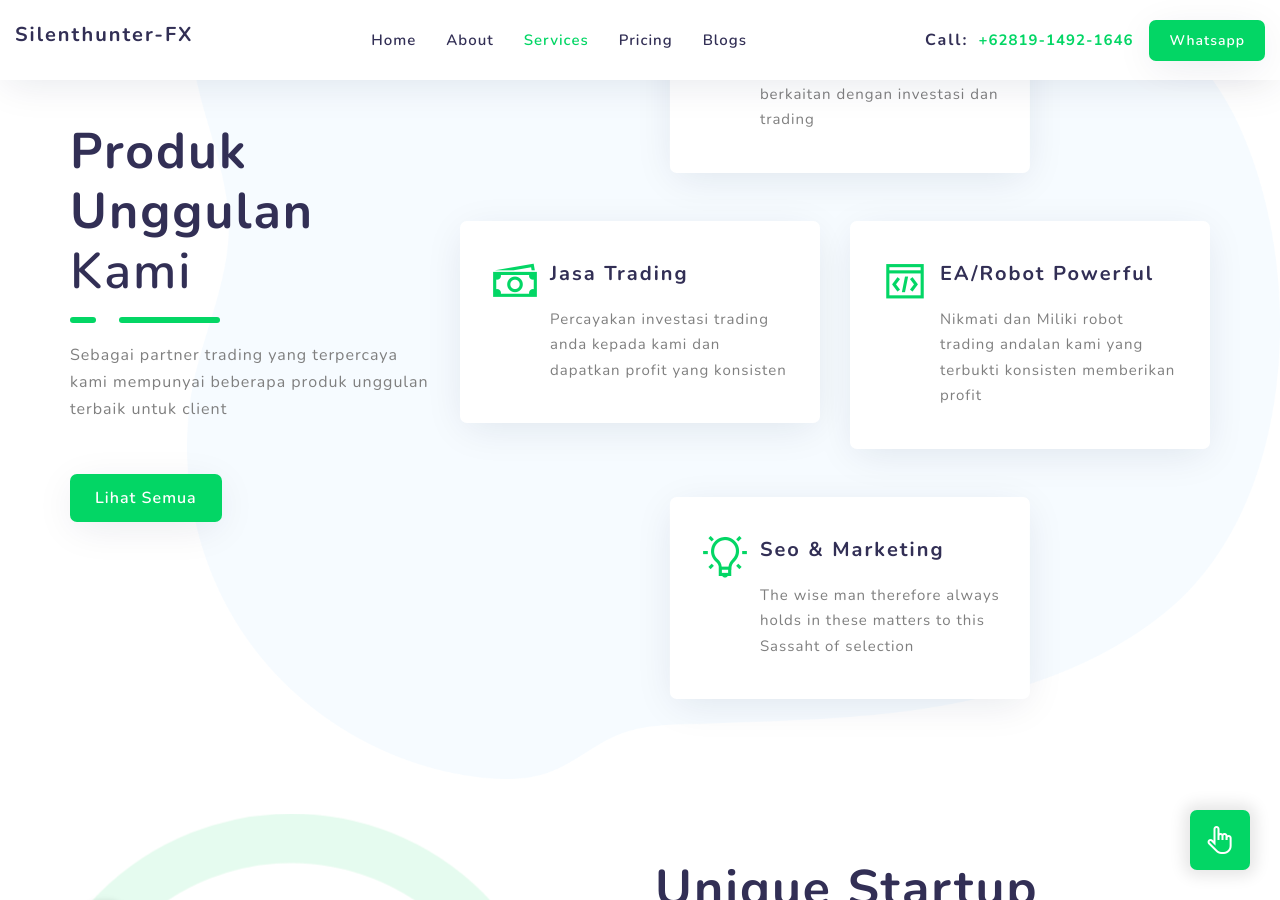
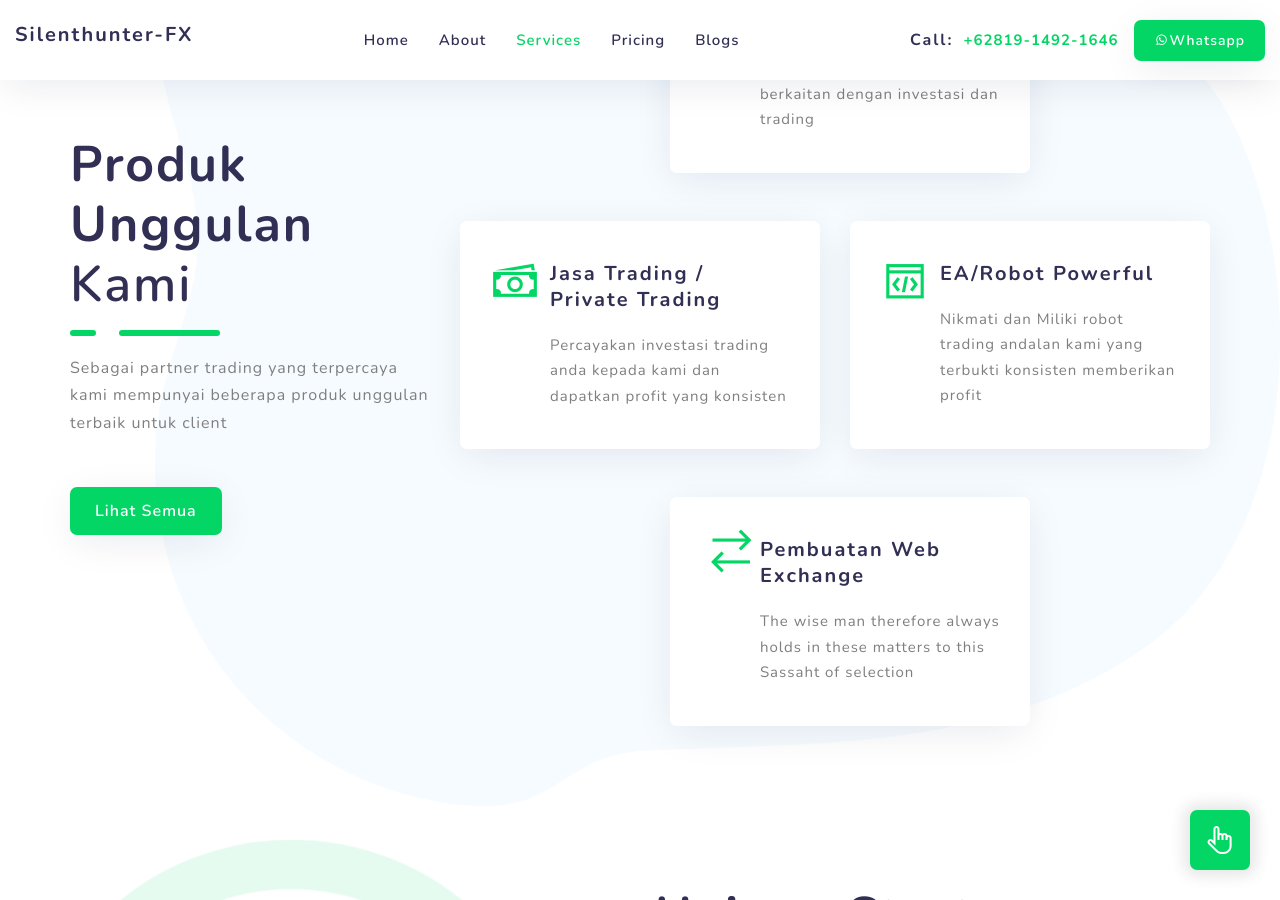
Before and after one commit to silenthunter-ea/silenthunter-ea.github.io, a Jekyll site: the page built from index.html, in a window 1280 px wide and 900 px high, scrolled down 2463 px. Built offline with Jekyll 4.4.1, drawn with Linux system fonts in a browser that asks for light colours.

Commit message:
initial bump

```diff
--- a/index.html
+++ b/index.html
@@ -55,7 +55,7 @@ layout: default
               <div class="header-call d-flex align-items-center mr-3">
                 <h5>call:</h5>
                 <a href="tel:+6281914921646"><b>+62819-1492-1646</b></a>
-              </div> <a class="btn btn-theme btn-sm" href="https://wa.me/6281914921646?text=Saya%20sudah%20melihat%20website%20anda%20dan%20ingin%20tahu%20lebih%20lanjut" target="_blank"><span>Whatsapp</span></a>
+              </div> <a class="btn btn-theme btn-sm" href="https://wa.me/6281914921646?text=Saya%20sudah%20melihat%20website%20anda%20dan%20ingin%20tahu%20lebih%20lanjut" target="_blank"><span><i class="la la-whatsapp"></i>Whatsapp</span></a>
             </div>
           </nav>
         </div>
@@ -222,7 +222,7 @@ layout: default
         <div class="row">
           <div class="col-lg-6 col-md-6 ml-auto mr-auto">
             <div class="featured-item style-3 leftRight">
-              <div class="featured-icon"> <i class="la la-exchange"></i>
+              <div class="featured-icon"> <i class="la la-users"></i>
               </div>
               <div class="featured-title">
                 <h5>Konsultasi</h5>
@@ -239,7 +239,7 @@ layout: default
               <div class="featured-icon"> <i class="la la-money"></i>
               </div>
               <div class="featured-title">
-                <h5>Jasa Trading</h5>
+                <h5>Jasa Trading / Private Trading</h5>
               </div>
               <div class="featured-desc">
                 <p>Percayakan investasi trading anda kepada kami dan dapatkan profit yang konsisten</p>
@@ -262,10 +262,10 @@ layout: default
         <div class="row">
           <div class="col-lg-6 col-md-6 ml-auto mr-auto mt-5">
             <div class="featured-item style-3 leftRight">
-              <div class="featured-icon"> <i class="la la-lightbulb-o"></i>
+              <div class="featured-icon"> <i class="la la-exchange"></i>
               </div>
               <div class="featured-title">
-                <h5>Seo & Marketing</h5>
+                <h5>Pembuatan Web Exchange</h5>
               </div>
               <div class="featured-desc">
                 <p>The wise man therefore always holds in these matters to this Sassaht of selection</p>
```
